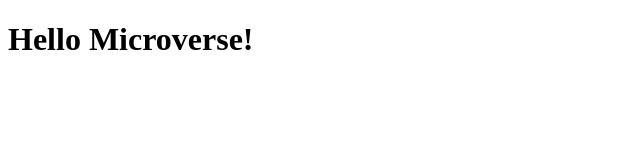
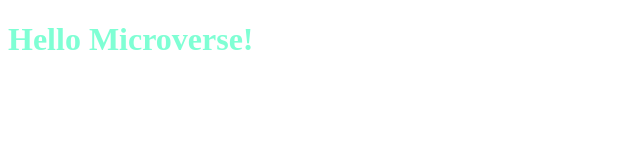
Before and after one commit to Betse12/Hello, a website: page index.html in a window 1280 px wide. Shown: the whole page, without its empty margins (0-640 px from the left). Drawn offline with Linux system fonts and the light colour scheme.

Commit message:
Add style to h1 element

```diff
--- a/index.html
+++ b/index.html
@@ -5,8 +5,9 @@
     <meta http-equiv="X-UA-Compatible" content="IE=edge">
     <meta name="viewport" content="width=device-width, initial-scale=1.0">
     <title>Document</title>
+    <link rel="stylesheet" href="styles.css">
 </head>
 <body>
-        <h1>Hello Microverse!</h1>
+        <h1 class="header">Hello Microverse!</h1>
 </body>
 </html>
--- /dev/null
+++ b/styles.css
@@ -0,0 +1,3 @@
+.header {
+  color: aquamarine;
+}
```
